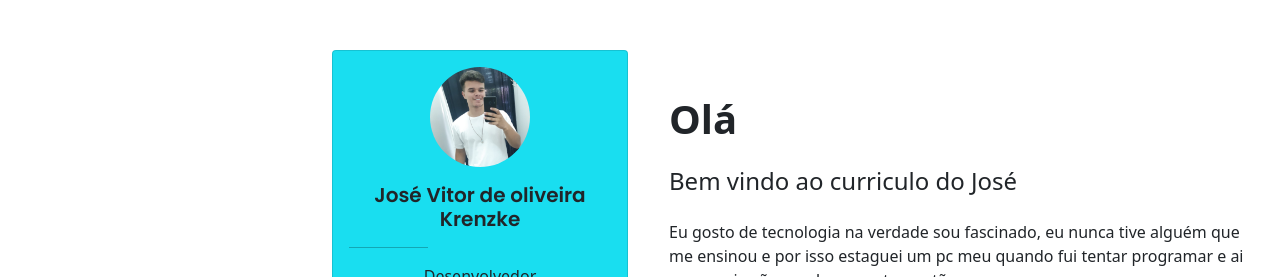
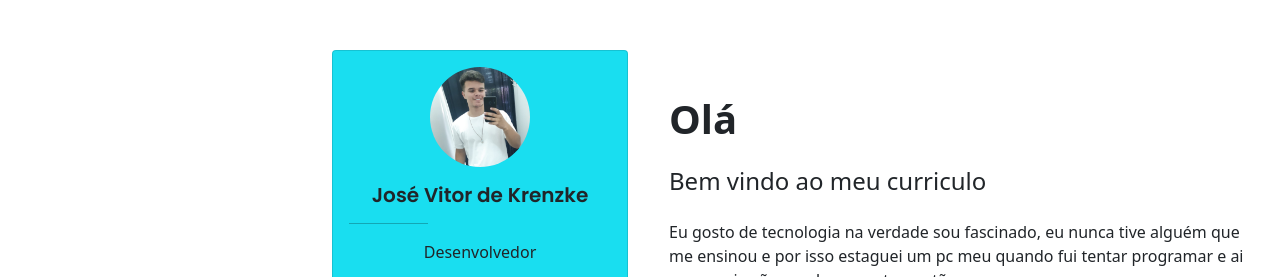
Before and after one commit to JoseKrenzke/bootstrap, a plain HTML site: page index.html in a window 1280 px wide. Shown: the top 277 px of the page. Drawn offline with Linux system fonts and the light colour scheme.

Commit message:
alterações de nome e texto do curriculo

```diff
--- a/index.html
+++ b/index.html
@@ -24,7 +24,7 @@
 
                     </div>
                     <div class="card-body">
-                        <h5 class="text-center card-title" id="nome-no-html">José Vitor de oliveira Krenzke</h5>
+                        <h5 class="text-center card-title" id="nome-no-html">José Vitor de Krenzke</h5>
                         <hr class="hr">
                         <p class="text-center">
                             Desenvolvedor
@@ -57,7 +57,7 @@
             <div class="col-md-6 col-lg-6 text-body">
                 <div class="text" id="texto-1">
                     <h1 class="title-text">Olá</h1>
-                    <h4 class="title-subtitle"> Bem vindo ao curriculo do José</h4>
+                    <h4 class="title-subtitle"> Bem vindo ao meu curriculo</h4>
                     <p>
                         Eu gosto de tecnologia na verdade sou fascinado, eu nunca tive alguém que me ensinou e por isso
                         estaguei um pc meu quando fui tentar programar e ai meus pais não me deram outro, então agora eu
```
